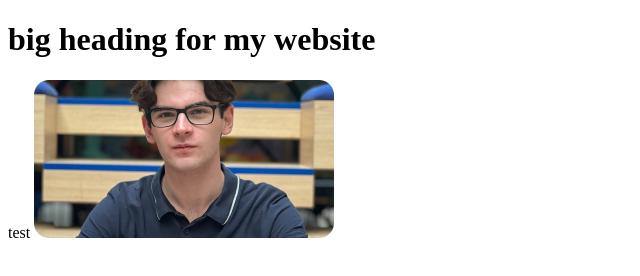
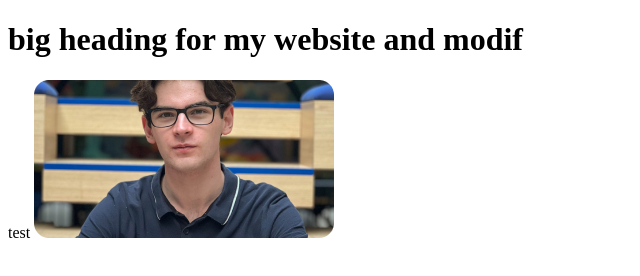
Before and after one commit to robderon/animated-disco, a plain HTML site: page index.html in a window 1280 px wide. Shown: the whole page, without its empty margins (0-640 px from the left). Drawn offline with Linux system fonts and the light colour scheme.

Commit message:
first commit

```diff
--- a/index.html
+++ b/index.html
@@ -9,7 +9,7 @@
 
     <H1>
 
-        big heading for my website
+        big heading for my website and modif
     </H1> test
 
 <img src="img/albert.jpg">
```
Also changed, not shown: 1 other file.
